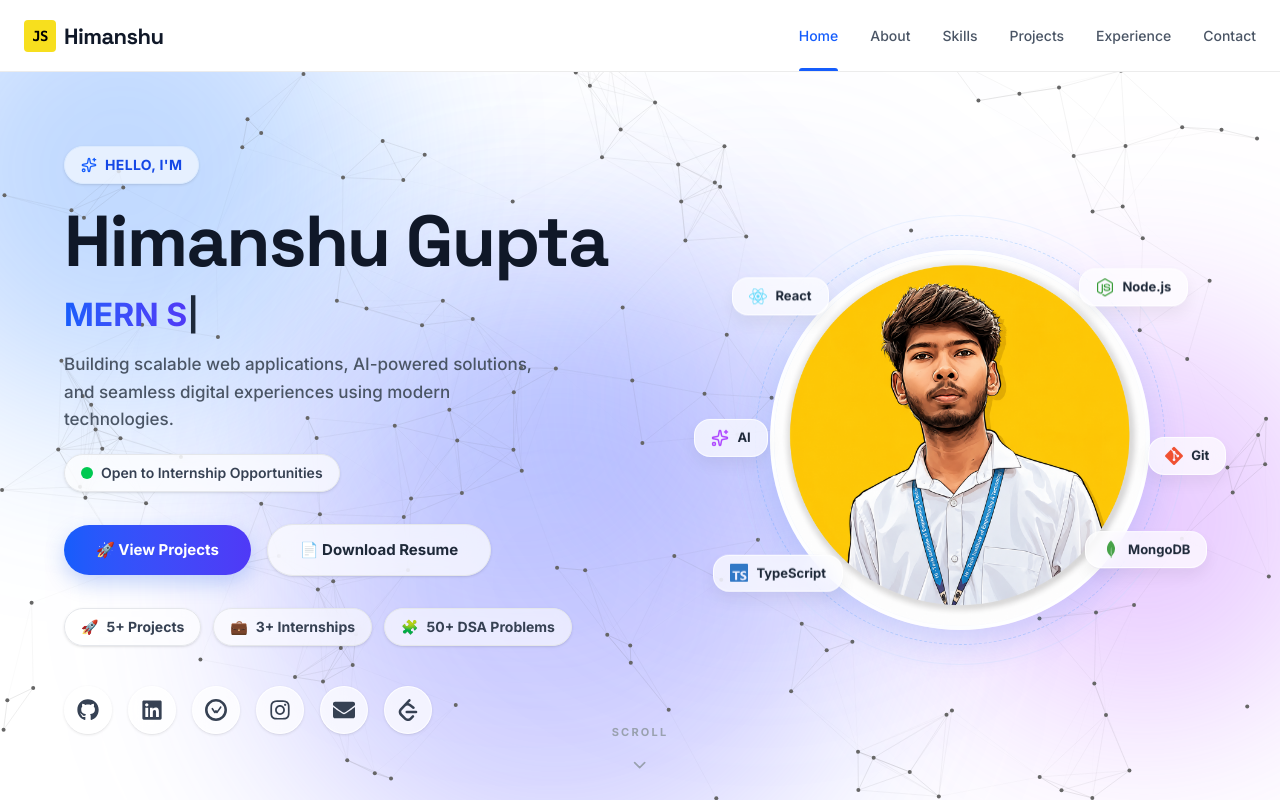
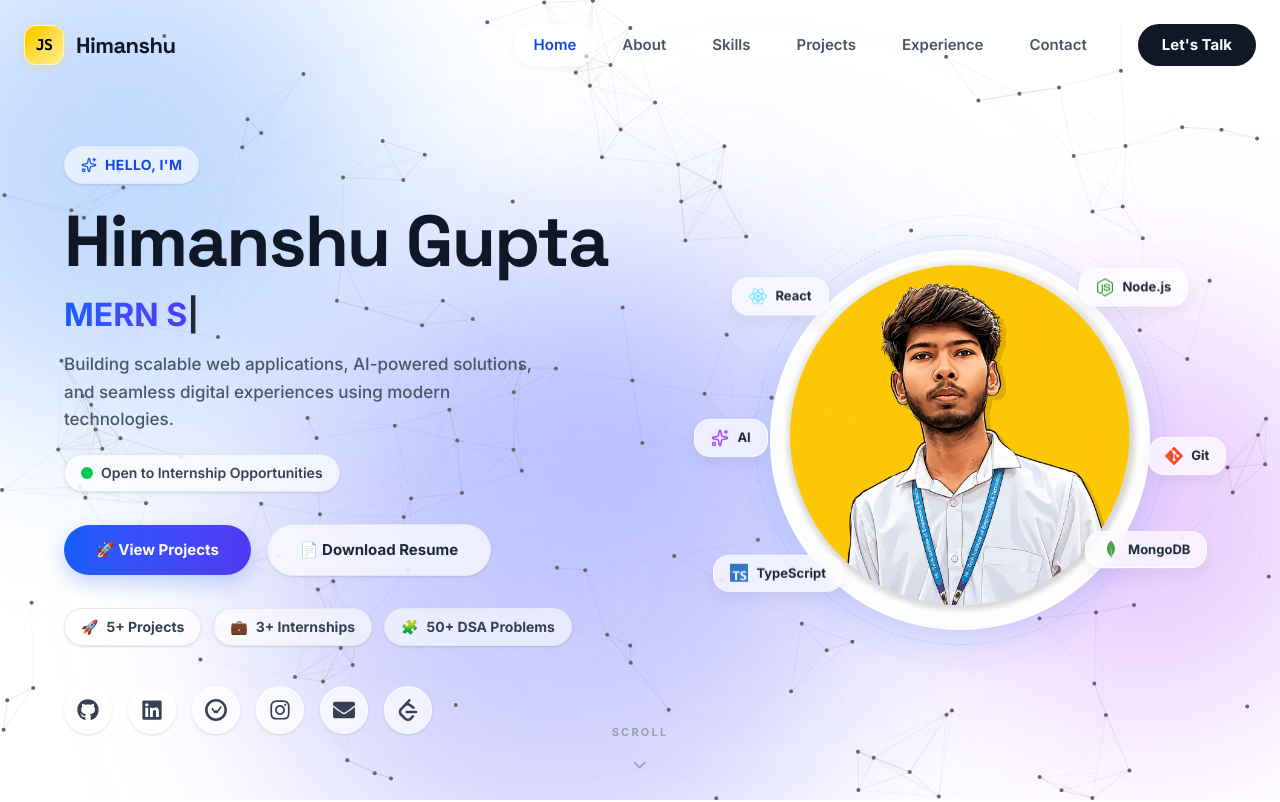
Before and after one commit to himanshu561hi/myportfolio, a React (Vite) app: page / in a window 1280 px wide. Shown: the top 802 px of the page. Built offline with nearby package versions, Linux system fonts and the light colour scheme.

Commit message:
Redesign Navbar with premium glassmorphism, animated pills, and floating mobile menu

```diff
--- a/src/components/Navbar.tsx
+++ b/src/components/Navbar.tsx
@@ -14,6 +14,15 @@ const navLinks = [
 const Navbar = () => {
   const [activeSection, setActiveSection] = useState('Home');
   const [isMobileMenuOpen, setIsMobileMenuOpen] = useState(false);
+  const [scrolled, setScrolled] = useState(false);
+
+  useEffect(() => {
+    const handleScroll = () => {
+      setScrolled(window.scrollY > 20);
+    };
+    window.addEventListener('scroll', handleScroll);
+    return () => window.removeEventListener('scroll', handleScroll);
+  }, []);
 
   useEffect(() => {
     // Add smooth scrolling behavior for links
@@ -33,49 +42,69 @@ const Navbar = () => {
 
   return (
     <motion.nav
-      initial={{ y: -72, opacity: 0 }}
+      initial={{ y: -100, opacity: 0 }}
       animate={{ y: 0, opacity: 1 }}
-      transition={{ duration: 0.5, ease: "easeOut" }}
-      className="fixed top-0 left-0 w-full h-[72px] bg-white border-b border-[#ECECEC] z-50"
+      transition={{ duration: 0.6, ease: [0.22, 1, 0.36, 1] }}
+      className={`fixed top-0 left-0 w-full z-50 transition-all duration-500 ${
+        scrolled
+          ? 'h-[70px] bg-white/40 backdrop-blur-xl border-b border-white/50 shadow-[0_4px_30px_rgba(0,0,0,0.03)]'
+          : 'h-[90px] bg-transparent'
+      }`}
     >
       <div className="max-w-[1280px] mx-auto px-6 h-full flex items-center justify-between">
         {/* Left Side: Logo + Name */}
-        <a href="#home" className="flex items-center gap-2 z-50">
-          <div className="w-8 h-8 bg-[#F7DF1E] text-black font-bold flex items-center justify-center rounded-[4px] text-sm font-mono tracking-tighter">JS</div>
-          <span className="text-[22px] font-space font-bold text-gray-900 leading-none tracking-tight">Himanshu</span>
+        <a href="#home" className="flex items-center gap-3 z-50 group">
+          <div className="w-10 h-10 bg-gradient-to-br from-yellow-400 to-yellow-200 text-black font-extrabold flex items-center justify-center rounded-[12px] text-[15px] font-mono tracking-tighter shadow-[0_2px_10px_rgba(250,204,21,0.3)] border border-yellow-100 group-hover:scale-105 group-hover:rotate-3 transition-transform duration-300">
+            JS
+          </div>
+          <span className="text-[22px] font-space font-bold text-gray-900 tracking-tight group-hover:text-blue-600 transition-colors duration-300">
+            Himanshu
+          </span>
         </a>
 
         {/* Right Side: Navigation Links (Desktop) */}
-        <div className="hidden md:flex items-center gap-8 h-full">
+        <div className="hidden md:flex items-center gap-1.5 h-full">
           {navLinks.map((link) => (
             <a
               key={link.name}
               href={link.href}
               onClick={() => setActiveSection(link.name)}
-              className={`relative h-full flex items-center text-sm font-medium transition-colors ${
-                activeSection === link.name ? 'text-blue-600' : 'text-gray-600 hover:text-blue-600'
+              className={`relative h-[42px] px-5 flex items-center justify-center text-[15px] font-semibold transition-colors duration-300 rounded-full ${
+                activeSection === link.name
+                  ? 'text-blue-700'
+                  : 'text-gray-600 hover:text-gray-900 hover:bg-white/30'
               }`}
             >
-              {link.name}
+              <span className="relative z-10">{link.name}</span>
 
-              {/* Active Blue Underline */}
+              {/* Active Pill Background */}
               {activeSection === link.name && (
                 <motion.div
-                  layoutId="nav-underline"
-                  className="absolute bottom-0 left-0 w-full h-[3px] bg-blue-600 rounded-t-full"
-                  transition={{ type: "spring", stiffness: 300, damping: 30 }}
+                  layoutId="nav-pill"
+                  className="absolute inset-0 bg-white/60 shadow-[0_2px_10px_rgba(0,0,0,0.04)] rounded-full border border-white/80"
+                  transition={{ type: "spring", stiffness: 400, damping: 30 }}
                 />
               )}
             </a>
           ))}
+
+          {/* Hire Me / Resume Button */}
+          <div className="ml-2 pl-4 border-l border-gray-200/50">
+            <a
+              href="#contact"
+              className="h-[42px] px-6 inline-flex items-center justify-center text-[15px] font-bold text-white bg-gray-900 rounded-full hover:bg-blue-600 hover:shadow-[0_4px_14px_rgba(37,99,235,0.3)] transition-all duration-300 hover:-translate-y-0.5"
+            >
+              Let's Talk
+            </a>
+          </div>
         </div>
 
         {/* Mobile Hamburger Menu */}
         <button
-          className="md:hidden text-gray-900 z-50 p-2"
+          className="md:hidden text-gray-900 z-50 p-2.5 bg-white/50 backdrop-blur-md rounded-xl border border-white/60 shadow-sm active:scale-95 transition-all"
           onClick={() => setIsMobileMenuOpen(!isMobileMenuOpen)}
         >
-          {isMobileMenuOpen ? <X size={24} /> : <Menu size={24} />}
+          {isMobileMenuOpen ? <X size={20} /> : <Menu size={20} />}
         </button>
       </div>
 
@@ -83,11 +112,11 @@ const Navbar = () => {
       <AnimatePresence>
         {isMobileMenuOpen && (
           <motion.div
-            initial={{ opacity: 0, y: -20 }}
-            animate={{ opacity: 1, y: 0 }}
-            exit={{ opacity: 0, y: -20 }}
-            transition={{ duration: 0.2 }}
-            className="absolute top-[72px] left-0 w-full bg-white shadow-lg border-b border-[#ECECEC] z-40 flex flex-col md:hidden"
+            initial={{ opacity: 0, y: -10, scale: 0.98 }}
+            animate={{ opacity: 1, y: 0, scale: 1 }}
+            exit={{ opacity: 0, y: -10, scale: 0.98 }}
+            transition={{ duration: 0.25, ease: "easeOut" }}
+            className="absolute top-[80px] left-4 right-4 bg-white/70 backdrop-blur-2xl shadow-[0_20px_40px_rgba(0,0,0,0.1)] border border-white/60 rounded-3xl z-40 flex flex-col md:hidden overflow-hidden p-2"
           >
             {navLinks.map((link) => (
               <a
@@ -97,13 +126,23 @@ const Navbar = () => {
                   setActiveSection(link.name);
                   setIsMobileMenuOpen(false);
                 }}
-                className={`p-5 border-b border-gray-100 last:border-0 text-base font-medium transition-colors ${
-                  activeSection === link.name ? 'text-blue-600 bg-blue-50/30' : 'text-gray-800'
+                className={`p-4 mx-2 my-1 rounded-2xl text-[16px] font-bold transition-all duration-300 flex items-center ${
+                  activeSection === link.name
+                    ? 'text-blue-700 bg-white/80 shadow-sm border border-white/50'
+                    : 'text-gray-700 hover:bg-white/40'
                 }`}
               >
                 {link.name}
               </a>
             ))}
+
+            <a
+              href="#contact"
+              onClick={() => setIsMobileMenuOpen(false)}
+              className="mt-2 mx-2 mb-2 p-4 rounded-2xl text-center text-[16px] font-bold text-white bg-gray-900 hover:bg-blue-600 transition-colors"
+            >
+              Let's Talk
+            </a>
           </motion.div>
         )}
       </AnimatePresence>
```
